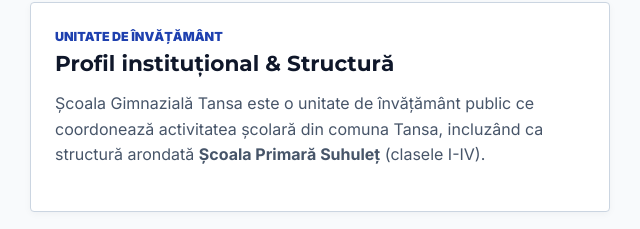
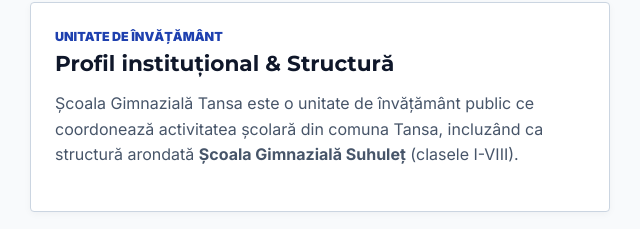
Before and after one commit to Tudor0909/scoala-gimnaziala-tansa, a plain HTML site: page scoala-noastra.html in a window 1280 px wide. Shown: the part 709-938 px from the top of the page, 630-1270 px from the left. Drawn offline with Linux system fonts and the light colour scheme.

Commit message:
Corectare structura Suhulet ca fiind gimnaziala clasele I-VIII

```diff
--- a/scoala-noastra.html
+++ b/scoala-noastra.html
@@ -102,7 +102,7 @@
               <article class="content-card searchable" id="profil" style="height: 100%;">
                 <p class="eyebrow" style="color: var(--blue); margin-bottom: 4px;">UNITATE DE ÎNVĂȚĂMÂNT</p>
                 <h2 style="font-size: 1.35rem; margin-bottom: 8px;">Profil instituțional &amp; Structură</h2>
-                <p>Școala Gimnazială Tansa este o unitate de învățământ public ce coordonează activitatea școlară din comuna Tansa, incluzând ca structură arondată <strong>Școala Primară Suhuleț</strong> (clasele I-IV).</p>
+                <p>Școala Gimnazială Tansa este o unitate de învățământ public ce coordonează activitatea școlară din comuna Tansa, incluzând ca structură arondată <strong>Școala Gimnazială Suhuleț</strong> (clasele I-VIII).</p>
               </article>
 
               <article class="content-card searchable" id="baza" style="height: 100%;">
--- a/script.js
+++ b/script.js
@@ -169,7 +169,7 @@
     {
       title: "Profil instituțional & Structură",
       eyebrow: "Unitate de învățământ",
-      desc: "Școala Gimnazială Tansa este o unitate de învățământ public (inclusiv Școala Primară Suhuleț)",
+      desc: "Școala Gimnazială Tansa este o unitate de învățământ public (inclusiv Școala Gimnazială Suhuleț)",
       badge: "Școala noastră",
       url: "scoala-noastra.html#profil",
       keywords: "unitate invatamant profil institutional structura uni prof"
```
